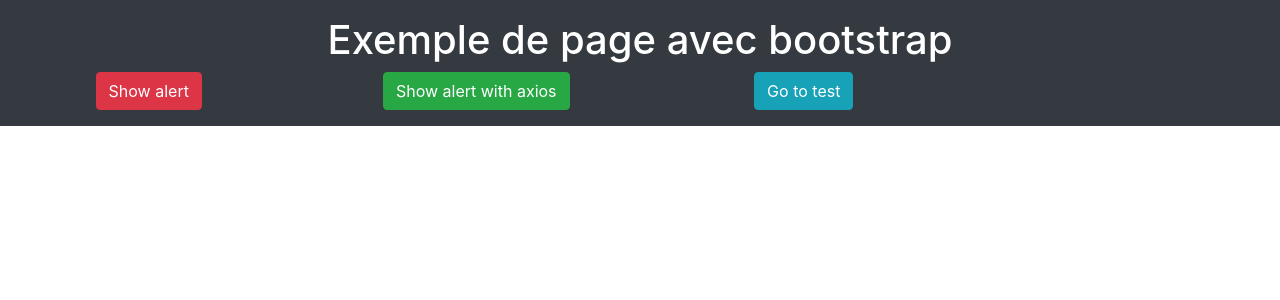
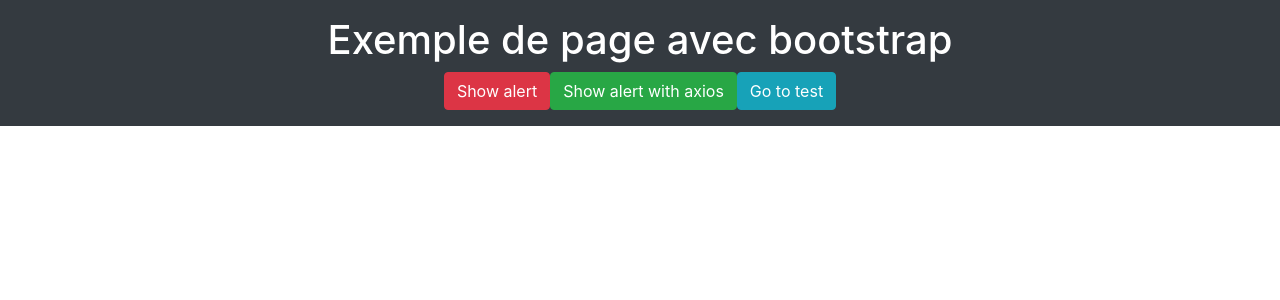
Before and after one commit to mrazafindrazaka/base-vuejs, a Vue app: page / in a window 1280 px wide. Shown: the top 300 px of the page. Built offline with nearby package versions, Linux system fonts and the light colour scheme; what vue-sweetalert2 would draw is missing.

Commit message:
better ui

```diff
--- a/src/components/Home.vue
+++ b/src/components/Home.vue
@@ -3,13 +3,9 @@
         <div class="col-12">
             <h1>Exemple de page avec bootstrap</h1>
         </div>
-        <div class="col-3">
+        <div class="col-12">
             <button v-on:click="alert_message" type="button" class="btn btn-danger">Show alert</button>
-        </div>
-        <div class="col-3">
             <button v-on:click="axios_message" type="button" class="btn btn-success">Show alert with axios</button>
-        </div>
-        <div class="col-3">
             <button v-on:click="gototest" type="button" class="btn btn-info">Go to test</button>
         </div>
     </div>
```
